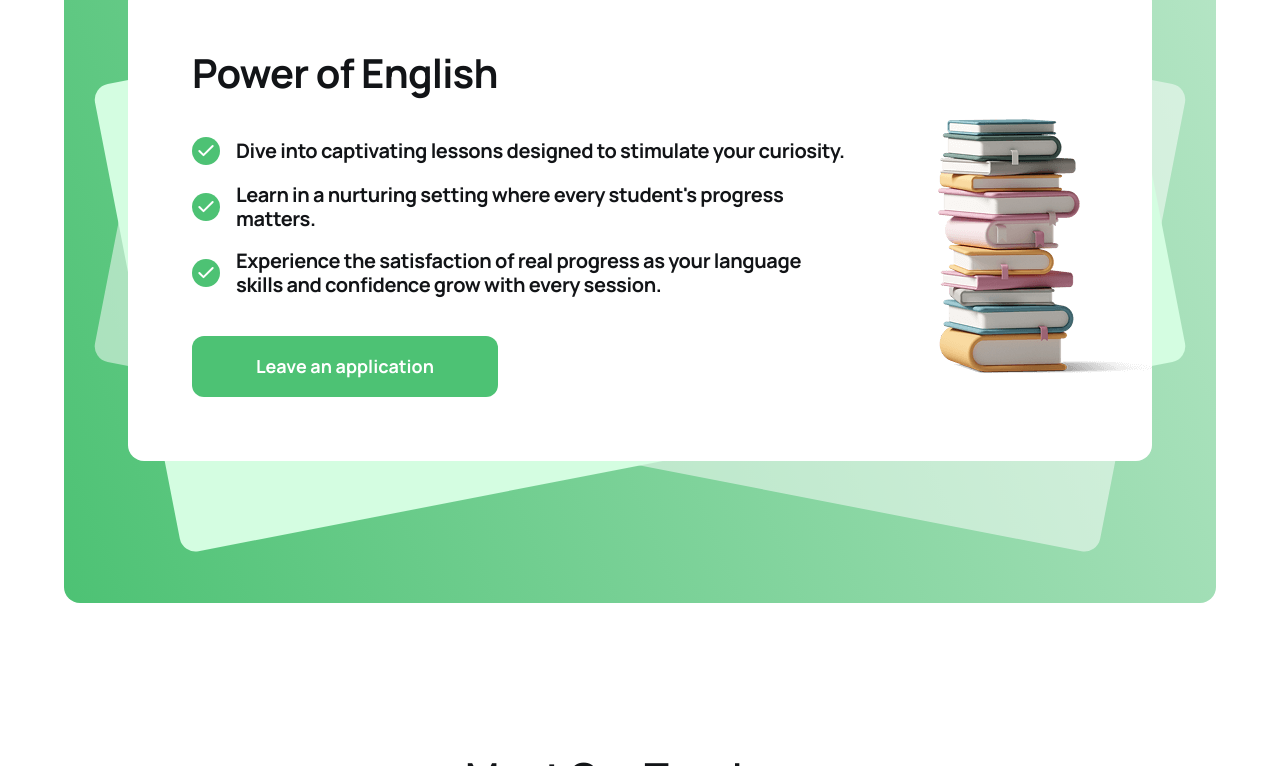
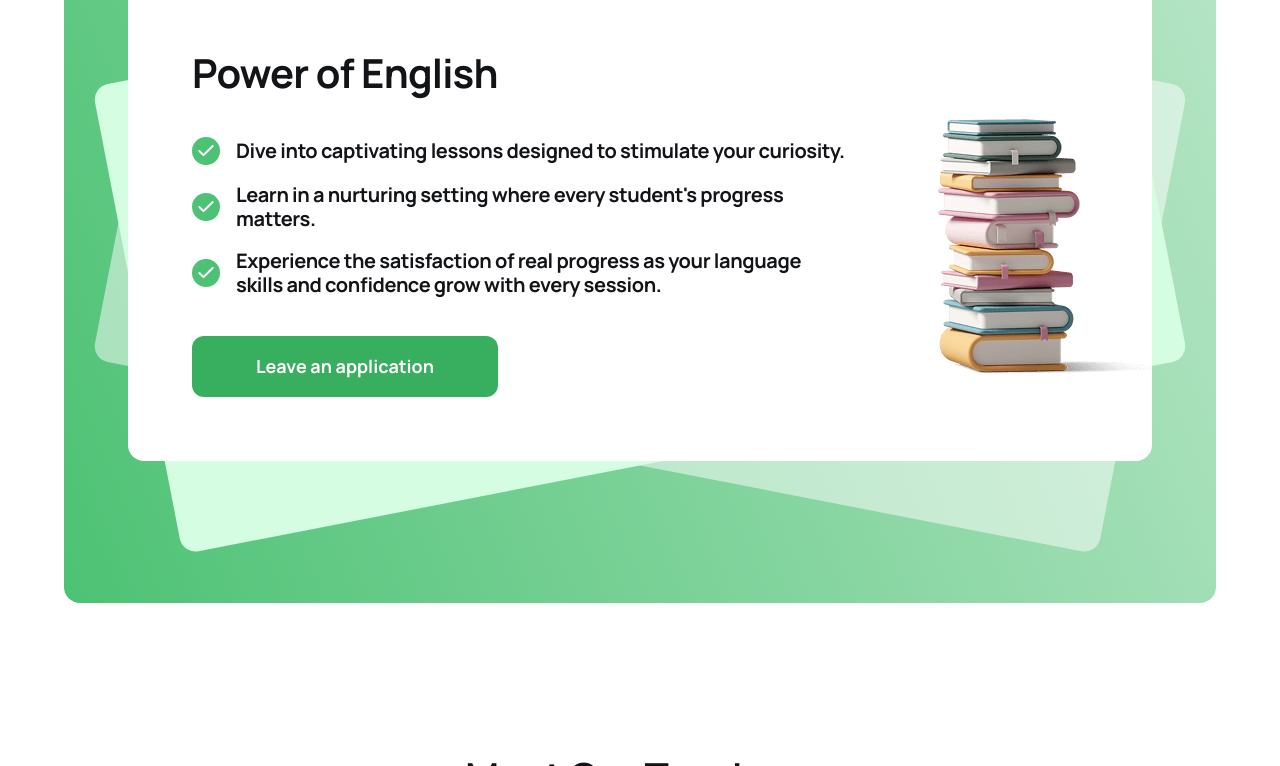
Before and after one commit to VolodymyrKh/goit-markup-fp, a website built with Vite: page src/index.html in a window 1280 px wide. In both pictures the pointer is over the link "Leave an application". Shown: the part 1057-1823 px from the top of the page. Built offline with nearby package versions, Linux system fonts and the light colour scheme.

Commit message:
feat: add hover & focus to the button like link

```diff
--- a/src/css/features.css
+++ b/src/css/features.css
@@ -201,4 +201,13 @@
         margin-bottom: 18px;
     }
 
+    .application-link{
+        transition: background-color var(--transition-duration-and-func);
+    }
+
+    .application-link:hover,
+    .application-link:focus{
+        background-color: var(--dark-green);
+    }
+
 }
```
